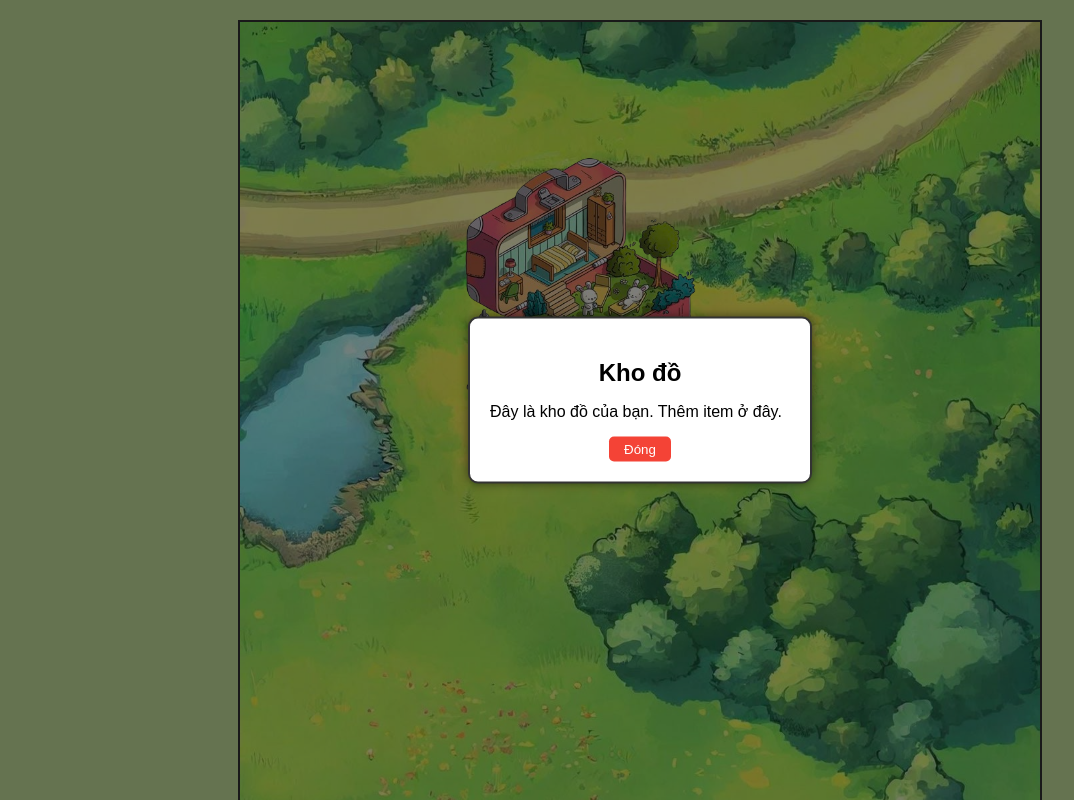
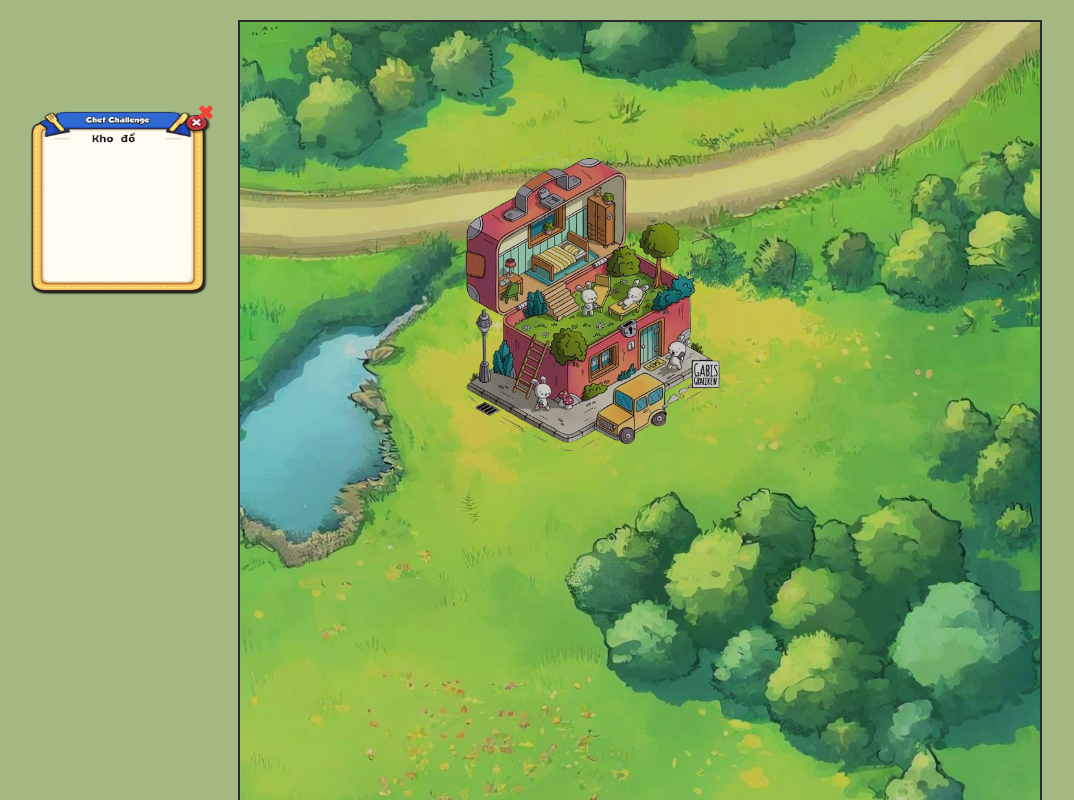
Before and after one commit to bthanh2k5-dev/Thanhcubu, a plain HTML site: page index.html in a window 1280 px wide. Both pictures are taken after a click on the picture 590 px from the left and 303 px from the top of the page. Shown: the top 800 px of the page, without its empty margins (0-1074 px from the left). Drawn offline with Linux system fonts and the light colour scheme.

Commit message:
Update index.html

```diff
--- a/index.html
+++ b/index.html
@@ -3,17 +3,62 @@
 <head>
 <meta charset="UTF-8">
 <meta name="viewport" content="width=device-width, initial-scale=1.0">
-<title>Game Nông Trại</title>
+<title>Game Nông Trại với popup ảnh tùy chỉnh</title>
 <style>
-body { margin:0; font-family:Arial,sans-serif; background:#cce7a1; display:flex; justify-content:center; }
-.map-container { position: relative; width: 100%; max-width: 800px; margin:20px auto; border:2px solid #333; }
-.map-container img.map { width:100%; display:block; }
-.popup { display:none; position: fixed; top:50%; left:50%; transform: translate(-50%, -50%);
-        background: #fff; border: 2px solid #333; border-radius:10px; padding:20px; z-index:1000; width:300px;
-        box-shadow:0 0 10px rgba(0,0,0,0.5);}
-.popup h2 { text-align:center; margin-bottom:10px; }
-.popup button.close-btn { display:block; margin:10px auto 0; padding:5px 15px; background:#f44336; color:#fff; border:none; border-radius:5px; cursor:pointer;}
-.overlay {display:none; position:fixed; top:0; left:0; width:100%; height:100%; background: rgba(0,0,0,0.5); z-index:900;}
+body {
+  margin:0;
+  font-family:Arial,sans-serif;
+  background:#cce7a1;
+  display:flex;
+  justify-content:center;
+}
+.map-container {
+  position:relative;
+  width:100%;
+  max-width:800px;
+  margin:20px auto;
+  border:2px solid #333;
+  overflow:hidden;
+}
+.map-container img.map {
+  width:100%;
+  display:block;
+}
+/* Popup ảnh */
+.popup {
+  display:none;
+  position:absolute;
+  z-index:1000;
+}
+.popup img {
+  display:block;
+  width:100%;
+  height:100%;
+  object-fit:fill; /* Kéo dãn ảnh theo đúng kích thước div */
+}
+.close-btn {
+  position:absolute;
+  top:0;
+  right:0;
+  font-size:20px;
+  font-weight:bold;
+  background:none;
+  border:none;
+  cursor:pointer;
+  color:#f44336;
+  z-index:1001;
+}
+/* Overlay mờ map còn lại */
+.overlay {
+  display:none;
+  position:absolute;
+  top:0;
+  left:0;
+  width:100%;
+  height:100%;
+  background:rgba(0,0,0,0.2);
+  z-index:900;
+}
 </style>
 </head>
 <body>
@@ -23,62 +68,75 @@ body { margin:0; font-family:Arial,sans-serif; background:#cce7a1; display:flex;
 </div>
 
 <div class="overlay" id="overlay"></div>
+
 <div class="popup" id="popup">
-    <h2>Kho đồ</h2>
-    <p>Đây là kho đồ của bạn. Thêm item ở đây.</p>
-    <button class="close-btn" id="closePopup">Đóng</button>
+  <button class="close-btn" id="closePopup">✖</button>
+  <img id="popupImg" src="" alt="">
 </div>
 
 <script>
-const mapContainer = document.getElementById('mapContainer');
-const map = document.getElementById('map');
-const overlay = document.getElementById('overlay');
-const popup = document.getElementById('popup');
-const closeBtn = document.getElementById('closePopup');
+const mapContainer=document.getElementById('mapContainer');
+const map=document.getElementById('map');
+const overlay=document.getElementById('overlay');
+const popup=document.getElementById('popup');
+const closeBtn=document.getElementById('closePopup');
+const popupImg=document.getElementById('popupImg');
 
-// Các item với tọa độ x,y (map gốc 800x600) và kích thước vùng click
-const items = [
-    {id:'house', src:'https://raw.githubusercontent.com/bthanh2k5-dev/Thanhcubu/main/main%20house.png', x:200, y:40, width:300, height:100, clickable:true}
-    // thêm item khác ở đây {id:'tree1', src:'tree.png', x:100, y:200, width:80, height:80, clickable:false}
+// Mảng item: tọa độ, kích thước item, popup ảnh và vị trí/kích thước popup
+const items=[
+  {
+    id:'house',
+    src:'https://raw.githubusercontent.com/bthanh2k5-dev/Thanhcubu/main/main%20house.png',
+    x:200, y:40, width:300, height:100, clickable:true,
+    popupImg:'https://github.com/bthanh2k5-dev/Thanhcubu/blob/main/khodo-popup.png?raw=true',
+    popupX:20,   // tọa độ popup từ trái map (px)
+    popupY:100,   // tọa độ popup từ trên map (px)
+    popupWidth:200,  // chiều rộng popup (px)
+    popupHeight:200  // chiều cao popup (px)
+  }
 ];
 
-// Vẽ item lên map
-function drawItems() {
-    const scaleX = map.offsetWidth / 800; // scale theo map gốc
-    const scaleY = map.offsetHeight / 600;
-
+// Vẽ item trên map
+function drawItems(){
+  const scaleX=map.offsetWidth/800;
+  const scaleY=map.offsetHeight/600;
   items.forEach(item=>{
-        let img = document.getElementById(item.id);
+    let img=document.getElementById(item.id);
     if(!img){
-            img = document.createElement('img');
-            img.id = item.id;
-            img.src = item.src;
-            img.classList.add('item');
+      img=document.createElement('img');
+      img.id=item.id;
+      img.src=item.src;
       mapContainer.appendChild(img);
     }
-        img.style.position = 'absolute';
-        img.style.width = item.width * scaleX + 'px';
-        img.style.left = item.x * scaleX + 'px';
-        img.style.top = item.y * scaleY + 'px';
-        img.style.cursor = item.clickable ? 'pointer' : 'default';
+    img.style.position='absolute';
+    img.style.width=item.width*scaleX+'px';
+    img.style.left=item.x*scaleX+'px';
+    img.style.top=item.y*scaleY+'px';
+    img.style.cursor=item.clickable?'pointer':'default';
   });
 }
 
-// Click detection
-mapContainer.addEventListener('click', function(e){
-    const rect = mapContainer.getBoundingClientRect();
-    const clickX = e.clientX - rect.left;
-    const clickY = e.clientY - rect.top;
-    const scaleX = map.offsetWidth / 800;
-    const scaleY = map.offsetHeight / 600;
+// Click item hiển thị popup ảnh
+mapContainer.addEventListener('click', e=>{
+  const rect=mapContainer.getBoundingClientRect();
+  const clickX=e.clientX-rect.left;
+  const clickY=e.clientY-rect.top;
+  const scaleX=map.offsetWidth/800;
+  const scaleY=map.offsetHeight/600;
 
   items.forEach(item=>{
     if(item.clickable){
-            const itemX = item.x * scaleX;
-            const itemY = item.y * scaleY;
-            const itemW = item.width * scaleX;
-            const itemH = item.height * scaleY;
+      const itemX=item.x*scaleX;
+      const itemY=item.y*scaleY;
+      const itemW=item.width*scaleX;
+      const itemH=item.height*scaleY;
       if(clickX>=itemX && clickX<=itemX+itemW && clickY>=itemY && clickY<=itemY+itemH){
+        // Hiển thị popup với ảnh, kích thước và tọa độ tùy chỉnh
+        popupImg.src=item.popupImg;
+        popup.style.left=item.popupX+'px';
+        popup.style.top=item.popupY+'px';
+        popup.style.width=item.popupWidth+'px';
+        popup.style.height=item.popupHeight+'px';
         popup.style.display='block';
         overlay.style.display='block';
       }
@@ -86,14 +144,16 @@ mapContainer.addEventListener('click', function(e){
   });
 });
 
-// Đóng popup
-closeBtn.addEventListener('click', ()=>{popup.style.display='none'; overlay.style.display='none';});
-overlay.addEventListener('click', ()=>{popup.style.display='none'; overlay.style.display='none';});
+// Đóng popup chỉ khi click nút X
+closeBtn.addEventListener('click', ()=>{
+  popup.style.display='none';
+  overlay.style.display='none';
+});
 
-// Vẽ item khi load và khi resize
+// Vẽ item khi load và resize
 window.addEventListener('load', drawItems);
 window.addEventListener('resize', drawItems);
+</script>
 
-</script>
 </body>
 </html>
```
Lines whose indentation alone changed are shown as unchanged.
